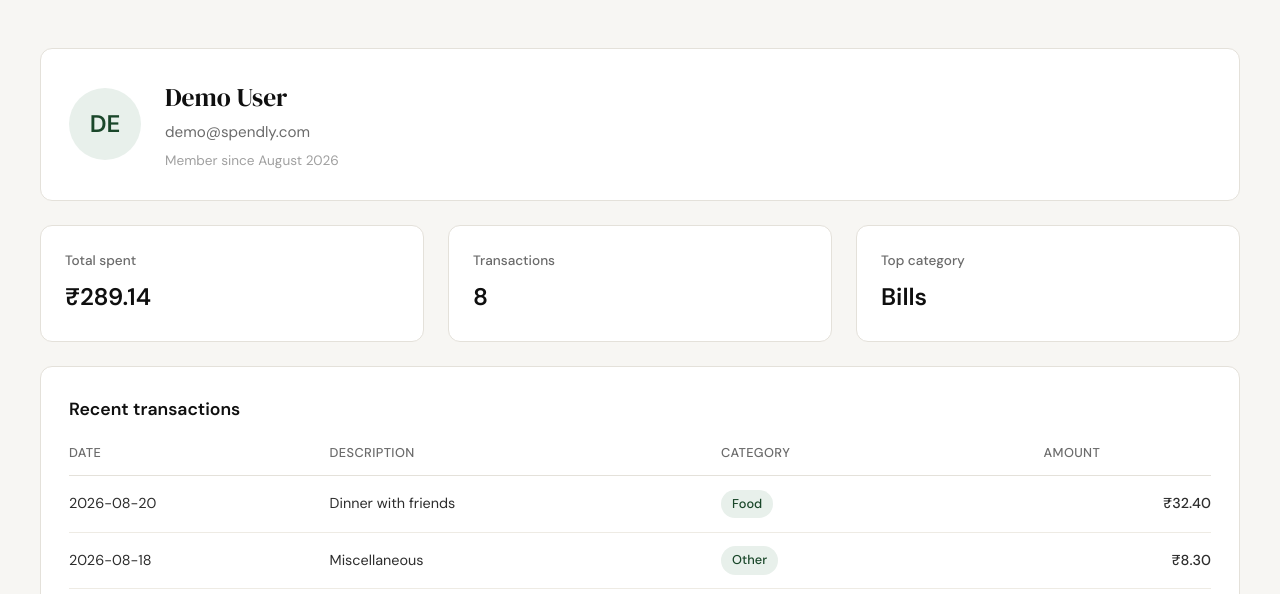
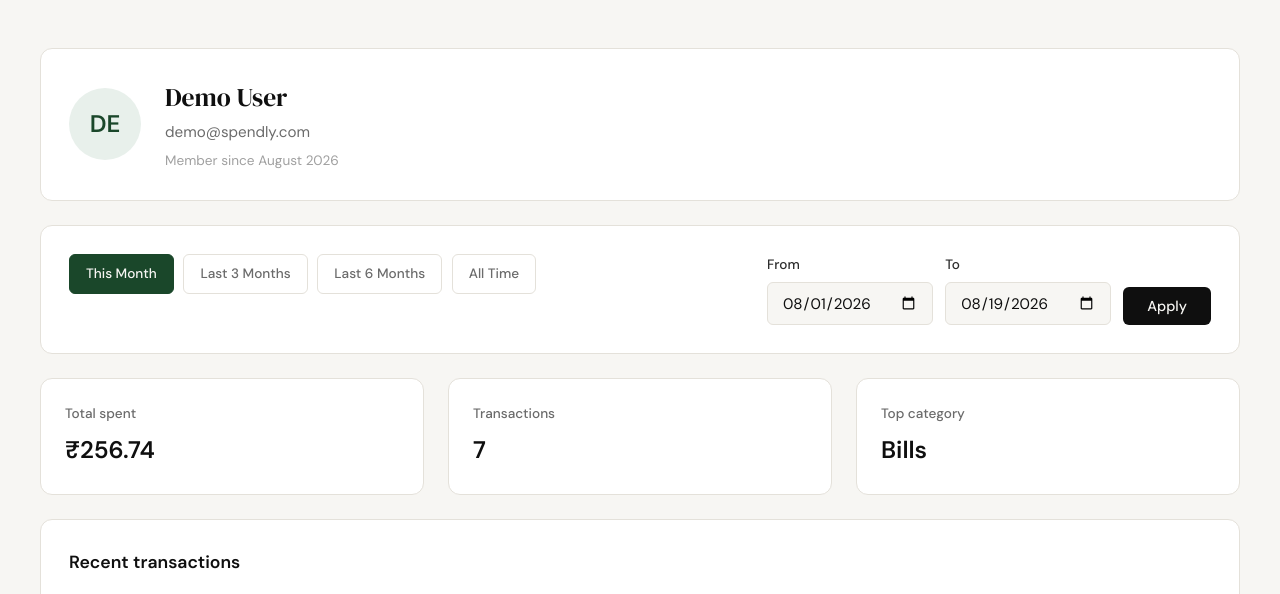
Before and after one commit to Divyansh-Sahu04/Track_my_each_expense, a Flask app: page /profile?date_from=2026-08-01&date_to=2026-08-19 in a window 1280 px wide. Shown: the part 61-655 px from the top of the page. Run offline with Flask 3, Linux system fonts and the light colour scheme; the visitor is signed in with stand-in values (Sample User, id 1); data comes from the database, SQL or seed files in the repository.

Commit message:
add date filter to profile page

```diff
--- a/app.py
+++ b/app.py
@@ -1,4 +1,5 @@
 import sqlite3
+from datetime import date, datetime
 
 from flask import Flask, render_template, request, redirect, url_for, session, flash
 from werkzeug.security import check_password_hash
@@ -104,16 +105,70 @@ def logout():
     return redirect(url_for("landing"))
 
 
+def _parse_date(value):
+    """Return value if it's a well-formed YYYY-MM-DD date string, else None."""
+    if not value:
+        return None
+    try:
+        datetime.strptime(value, "%Y-%m-%d")
+    except ValueError:
+        return None
+    return value
+
+
+def _months_ago(d, months):
+    """Return the date `months` calendar months before `d`, clamping the day
+    to the target month's length (e.g. Jan 31 - 1 month -> Dec 31)."""
+    month_index = d.month - 1 - months
+    year = d.year + month_index // 12
+    month = month_index % 12 + 1
+    next_month_first = date(year + 1, 1, 1) if month == 12 else date(year, month + 1, 1)
+    day = min(d.day, (next_month_first - date(year, month, 1)).days)
+    return date(year, month, day)
+
+
+def _resolve_date_filter(args, today):
+    """Read/validate date_from and date_to from query args and figure out
+    which preset (if any) is active. Returns (date_from, date_to,
+    active_preset, presets)."""
+    date_from = _parse_date(args.get("date_from"))
+    date_to = _parse_date(args.get("date_to"))
+
+    if date_from and date_to and date_from > date_to:
+        flash("Start date must be before end date.")
+        date_from, date_to = None, None
+
+    presets = {
+        "this_month": (today.replace(day=1).isoformat(), today.isoformat()),
+        "last_3_months": (_months_ago(today, 3).isoformat(), today.isoformat()),
+        "last_6_months": (_months_ago(today, 6).isoformat(), today.isoformat()),
+    }
+
+    active_preset = "all_time"
+    for name, (preset_from, preset_to) in presets.items():
+        if date_from == preset_from and date_to == preset_to:
+            active_preset = name
+            break
+    else:
+        # none of the presets matched exactly -> a custom range, if any dates were given
+        if date_from or date_to:
+            active_preset = "custom"
+
+    return date_from, date_to, active_preset, presets
+
+
 @app.route("/profile")
 def profile():
     user_id = session.get("user_id")
     if not user_id:
         return redirect(url_for("login"))
 
+    date_from, date_to, active_preset, presets = _resolve_date_filter(request.args, date.today())
+
     profile_info = get_user_profile_info(user_id)
-    stats = get_summary_stats(user_id)
-    transactions = get_recent_transactions(user_id)
-    categories = get_category_breakdown(user_id)
+    stats = get_summary_stats(user_id, date_from, date_to)
+    transactions = get_recent_transactions(user_id, date_from=date_from, date_to=date_to)
+    categories = get_category_breakdown(user_id, date_from, date_to)
 
     return render_template(
         "profile.html",
@@ -121,6 +176,10 @@ def profile():
         stats=stats,
         transactions=transactions,
         categories=categories,
+        date_from=date_from,
+        date_to=date_to,
+        active_preset=active_preset,
+        presets=presets,
     )
 
 
--- a/database/queries.py
+++ b/database/queries.py
@@ -1,6 +1,15 @@
 """Query helpers for the profile page. No Flask imports — pure data access."""
 
 from database.db import get_db
+
+
+def _date_range_clause(date_from, date_to):
+    """Build the WHERE fragment and params for an optional date range.
+    Filtering only applies when both bounds are given; values are always
+    returned for use as `?` parameters, never interpolated into SQL."""
+    if date_from and date_to:
+        return " AND date BETWEEN ? AND ?", [date_from, date_to]
+    return "", []
 
 
 def get_user_profile_info(user_id):
@@ -29,18 +38,17 @@ def get_user_profile_info(user_id):
 
 
 # --- Subagent 1: Transaction history ---
-def get_recent_transactions(user_id, limit=10):
+def get_recent_transactions(user_id, limit=10, date_from=None, date_to=None):
     conn = get_db()
-    rows = conn.execute(
-        """
-        SELECT date, description, category, amount
-        FROM expenses
-        WHERE user_id = ?
-        ORDER BY date DESC
-        LIMIT ?
-        """,
-        (user_id, limit),
-    ).fetchall()
+    date_clause, date_params = _date_range_clause(date_from, date_to)
+    query = (
+        "SELECT date, description, category, amount "
+        "FROM expenses "
+        "WHERE user_id = ?" + date_clause + " "
+        "ORDER BY date DESC LIMIT ?"
+    )
+    params = [user_id] + date_params + [limit]
+    rows = conn.execute(query, params).fetchall()
     conn.close()
     return [
         {
@@ -54,22 +62,22 @@ def get_recent_transactions(user_id, limit=10):
 
 
 # --- Subagent 2: Summary stats ---
-def get_summary_stats(user_id):
+def get_summary_stats(user_id, date_from=None, date_to=None):
     conn = get_db()
+    date_clause, date_params = _date_range_clause(date_from, date_to)
+    where = "WHERE user_id = ?" + date_clause
+    params = [user_id] + date_params
     totals = conn.execute(
-        "SELECT SUM(amount) AS total, COUNT(*) AS count FROM expenses WHERE user_id = ?",
-        (user_id,),
+        "SELECT SUM(amount) AS total, COUNT(*) AS count FROM expenses " + where,
+        params,
     ).fetchone()
     top = conn.execute(
-        """
-        SELECT category, SUM(amount) as total
-        FROM expenses
-        WHERE user_id = ?
-        GROUP BY category
-        ORDER BY total DESC
-        LIMIT 1
-        """,
-        (user_id,),
+        "SELECT category, SUM(amount) as total "
+        "FROM expenses " + where + " "
+        "GROUP BY category "
+        "ORDER BY total DESC "
+        "LIMIT 1",
+        params,
     ).fetchone()
     conn.close()
 
@@ -81,17 +89,17 @@ def get_summary_stats(user_id):
 
 
 # --- Subagent 3: Category breakdown ---
-def get_category_breakdown(user_id):
+def get_category_breakdown(user_id, date_from=None, date_to=None):
     conn = get_db()
+    date_clause, date_params = _date_range_clause(date_from, date_to)
+    where = "WHERE user_id = ?" + date_clause
+    params = [user_id] + date_params
     rows = conn.execute(
-        """
-        SELECT category, SUM(amount) AS total
-        FROM expenses
-        WHERE user_id = ?
-        GROUP BY category
-        ORDER BY total DESC
-        """,
-        (user_id,),
+        "SELECT category, SUM(amount) AS total "
+        "FROM expenses " + where + " "
+        "GROUP BY category "
+        "ORDER BY total DESC",
+        params,
     ).fetchall()
     conn.close()
 
--- a/static/css/profile.css
+++ b/static/css/profile.css
@@ -209,6 +209,70 @@
     width: 0;
 }
 
+/* Flash message */
+
+.flash-error {
+    background: var(--danger-light);
+    color: var(--danger);
+    border: 1px solid var(--danger);
+    border-radius: var(--radius-sm);
+    padding: 0.75rem 1rem;
+    font-size: 0.875rem;
+}
+
+/* Filter bar */
+
+.filter-bar {
+    display: flex;
+    flex-wrap: wrap;
+    align-items: flex-start;
+    justify-content: space-between;
+    gap: 1.25rem;
+}
+
+.filter-presets {
+    display: flex;
+    flex-wrap: wrap;
+    gap: 0.6rem;
+}
+
+.filter-preset {
+    display: inline-block;
+    padding: 0.5rem 1rem;
+    border: 1px solid var(--border);
+    border-radius: var(--radius-sm);
+    color: var(--ink-muted);
+    font-size: 0.85rem;
+    font-weight: 500;
+    text-decoration: none;
+}
+
+.filter-preset:hover {
+    border-color: var(--accent);
+    color: var(--accent);
+}
+
+.filter-preset--active {
+    background: var(--accent);
+    border-color: var(--accent);
+    color: var(--paper);
+}
+
+.filter-custom {
+    display: flex;
+    flex-wrap: wrap;
+    align-items: flex-end;
+    gap: 0.75rem;
+}
+
+.filter-custom .form-group {
+    margin-bottom: 0;
+}
+
+.filter-custom--active .form-input {
+    border-color: var(--accent);
+}
+
 /* Responsive */
 
 @media (max-width: 768px) {
@@ -226,4 +290,14 @@
         overflow-x: auto;
         white-space: nowrap;
     }
+
+    .filter-bar {
+        flex-direction: column;
+    }
+
+    .filter-custom {
+        flex-direction: column;
+        align-items: stretch;
+        width: 100%;
+    }
 }
--- a/templates/profile.html
+++ b/templates/profile.html
@@ -18,6 +18,36 @@
                 <p class="profile-email">{{ current_user['email'] }}</p>
                 <p class="profile-since">Member since {{ member_since }}</p>
             </div>
+        </div>
+
+        {% with messages = get_flashed_messages() %}
+        {% if messages %}
+        <div class="flash-error">{{ messages[0] }}</div>
+        {% endif %}
+        {% endwith %}
+
+        <div class="profile-card filter-bar">
+            <div class="filter-presets">
+                <a href="{{ url_for('profile', date_from=presets['this_month'][0], date_to=presets['this_month'][1]) }}"
+                   class="filter-preset {% if active_preset == 'this_month' %}filter-preset--active{% endif %}">This Month</a>
+                <a href="{{ url_for('profile', date_from=presets['last_3_months'][0], date_to=presets['last_3_months'][1]) }}"
+                   class="filter-preset {% if active_preset == 'last_3_months' %}filter-preset--active{% endif %}">Last 3 Months</a>
+                <a href="{{ url_for('profile', date_from=presets['last_6_months'][0], date_to=presets['last_6_months'][1]) }}"
+                   class="filter-preset {% if active_preset == 'last_6_months' %}filter-preset--active{% endif %}">Last 6 Months</a>
+                <a href="{{ url_for('profile') }}"
+                   class="filter-preset {% if active_preset == 'all_time' %}filter-preset--active{% endif %}">All Time</a>
+            </div>
+            <form method="GET" action="{{ url_for('profile') }}" class="filter-custom {% if active_preset == 'custom' %}filter-custom--active{% endif %}">
+                <div class="form-group">
+                    <label for="date_from">From</label>
+                    <input type="date" id="date_from" name="date_from" class="form-input" value="{{ date_from or '' }}">
+                </div>
+                <div class="form-group">
+                    <label for="date_to">To</label>
+                    <input type="date" id="date_to" name="date_to" class="form-input" value="{{ date_to or '' }}">
+                </div>
+                <button type="submit" class="btn-primary">Apply</button>
+            </form>
         </div>
 
         <div class="profile-stats">
```
Also changed, not shown: tests/conftest.py (+39 -0 lines), tests/test_06-date-filter-profile-page.py (added, +308 -0 lines), tests/test_date_filter.py (added, +149 -0 lines), .claude/specs/06-date-filter-profile-page.md (added).
